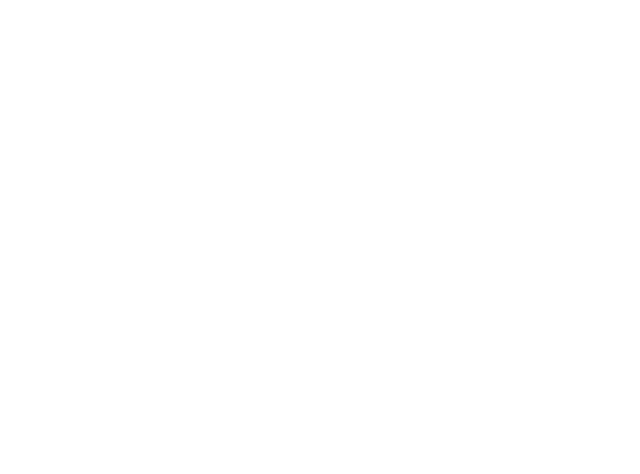
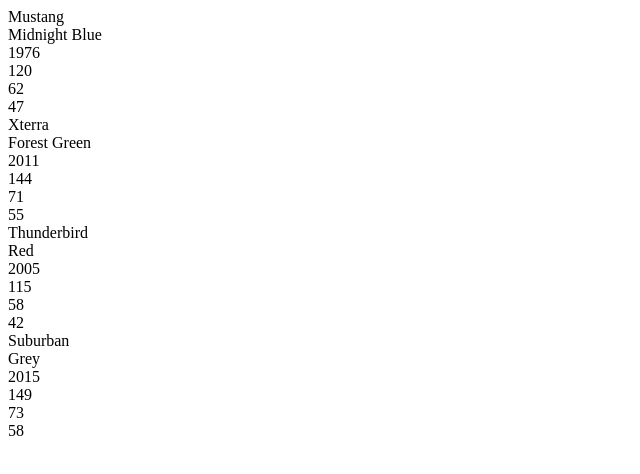
Before and after one commit to AliAbdulle/object-methods-, a plain HTML site: page src/index.html in a window 1280 px wide. Shown: the whole page, without its empty margins (0-640 px from the left). Drawn offline with Linux system fonts and the light colour scheme.

Commit message:
Added new

```diff
--- a/src/index.html
+++ b/src/index.html
@@ -9,8 +9,8 @@
   </head>
   <body>
 
-    <div id="display-container"></div>
-
+    <div id="app"></div>
+    <script src="./scripts/doctores.js"></script>
     <script src="./scripts/main.js"></script>
   </body>
   </html>
--- /dev/null
+++ b/src/scripts/doctores.js
@@ -0,0 +1,25 @@
+//Lightning Exercise 2: Copy the code below and paste it above your object.
+const doctorOffice =
+    {
+        officeName: "Physician",
+        streetAddress: "1009 Clenburg",
+        doctorName: "Ali Abdulle",
+        patientName: "Honda",
+        visitDate: "01/21/2018",
+        amountBilled: 120,
+        dueDate: "02/12/2018"
+    }
+ //Use square bracket notation to output the value of those three properties to the console in Chrome.
+const dateVisited = "visitDate"
+const owed = "amountBilled"
+const patient = "patientName"
+
+//Lightning Exercise 3: Use Object.values() to output all the property values to the console in Chrome.
+console.log("date visited", doctorOffice[dateVisited])
+console.log("amount awed", doctorOffice[owed])
+console.log("patient name", doctorOffice[patient])
+
+
+console.log("All values in doctorBill object:")
+for (const value of Object.values (doctorOffice))
+console.log(value)
--- a/src/scripts/main.js
+++ b/src/scripts/main.js
@@ -0,0 +1,81 @@
+// const mustang = {
+//     color: "Midnight Blue",
+//     year: 1976,
+//     length: 120,
+//     width: 62,
+//     height: 47
+// }
+
+// // Dot notation
+// console.log(mustang.color)
+
+// // Square bracket notation
+// console.log(mustang["color"])
+
+// // Dynamic square bracket notation
+// const colorProperty = "color"
+// console.log(mustang[colorProperty])
+
+//___________________________________________________________________
+
+const allCars = [
+    {
+        model: "Mustang",
+        color: "Midnight Blue",
+        year: 1976,
+        length: 120,
+        width: 62,
+        height: 47
+    },
+    {
+        model: "Xterra",
+        color: "Forest Green",
+        year: 2011,
+        length: 144,
+        width: 71,
+        height: 55
+    },
+    {
+        model: "Thunderbird",
+        color: "Red",
+        year: 2005,
+        length: 115,
+        width: 58,
+        height: 42
+    },
+    {
+        model: "Suburban",
+        color: "Grey",
+        year: 2015,
+        length: 149,
+        width: 73,
+        height: 58
+    }
+]
+
+// const outputElement = document.querySelector("#app")
+
+// // Iterate the array of cars. Individual objects stored in `car`.
+// allCars.forEach(car => {
+//     console.log(Object.values(car))
+
+//     // Iterate all of the values of the current car
+//     for (const value of Object.values(car)) {
+//       outputElement.innerHTML += `<div>${value}</div>`
+//     }
+// })
+
+//________________________________________________________
+
+const outputElement = document.querySelector("#app")
+
+// Iterate the array of cars. Individual objects stored in `car`.
+allCars.forEach(car => {
+    const arrayOfObjectValues = Object.values(car)
+    console.log(arrayOfObjectValues)
+
+    // Iterate all of the values of the current car
+    for (const value of arrayOfObjectValues) {
+      outputElement.innerHTML += `<div>${value}</div>`
+    }
+})
```
